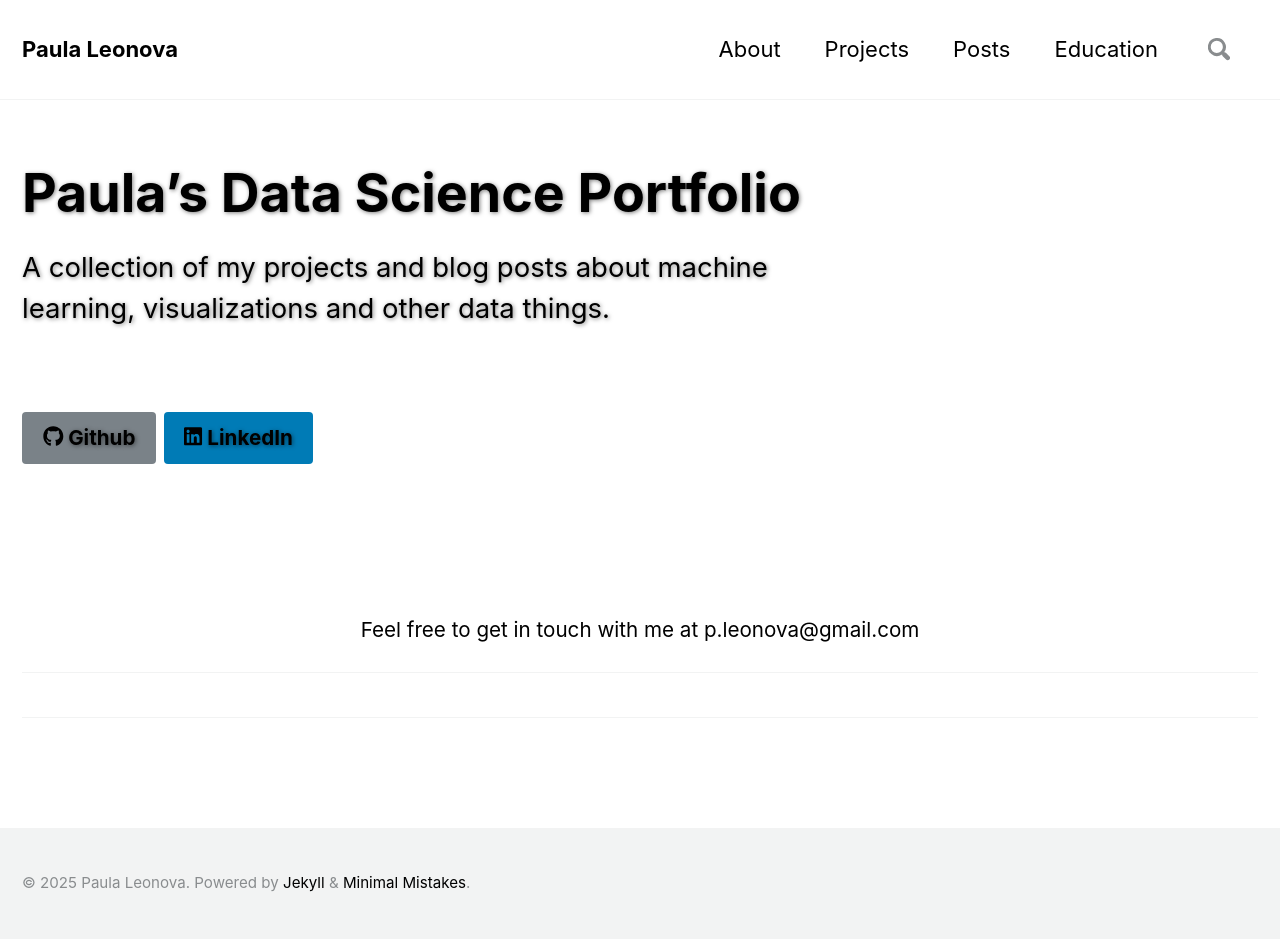
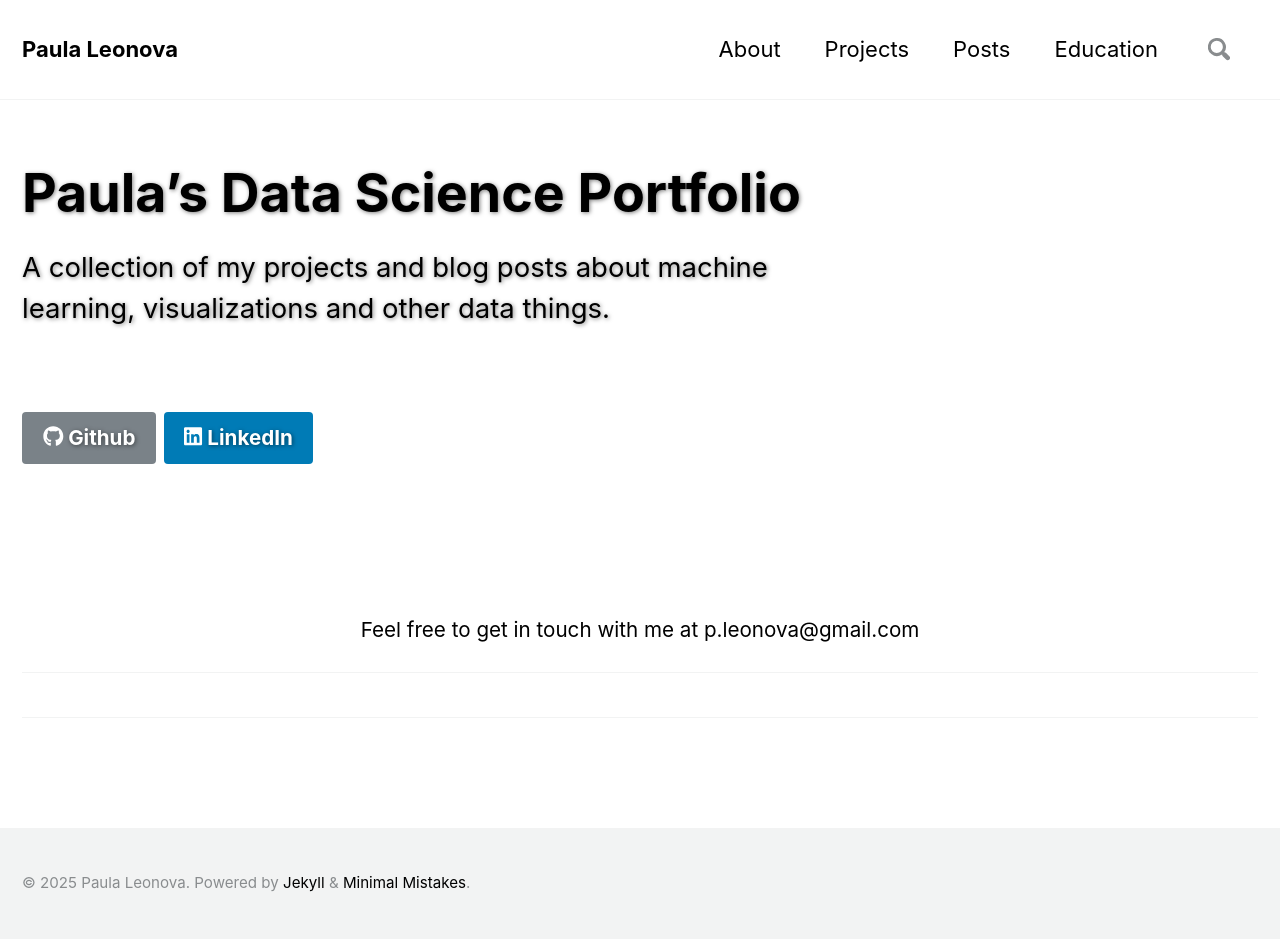
Before and after one commit to pleonova/pleonova.github.io, a Jekyll site: the page built from index.html, in a window 1280 px wide. Built offline with Jekyll 4.4.1, drawn with Linux system fonts in a browser that asks for light colours; nearby versions of some CDN libraries; the list of posts is cut into pages by our own code.

Commit message:
Update link font colors to button on hp

```diff
--- a/assets/css/custom.css
+++ b/assets/css/custom.css
@@ -52,3 +52,12 @@ a {
 .muted-text-color {
   color: #000000 !important;
 }
+
+/* Make GitHub and LinkedIn button text white */
+.btn--primary {
+  color: #ffffff !important;
+}
+
+.btn--linkedin {
+  color: #ffffff !important;
+}
```
